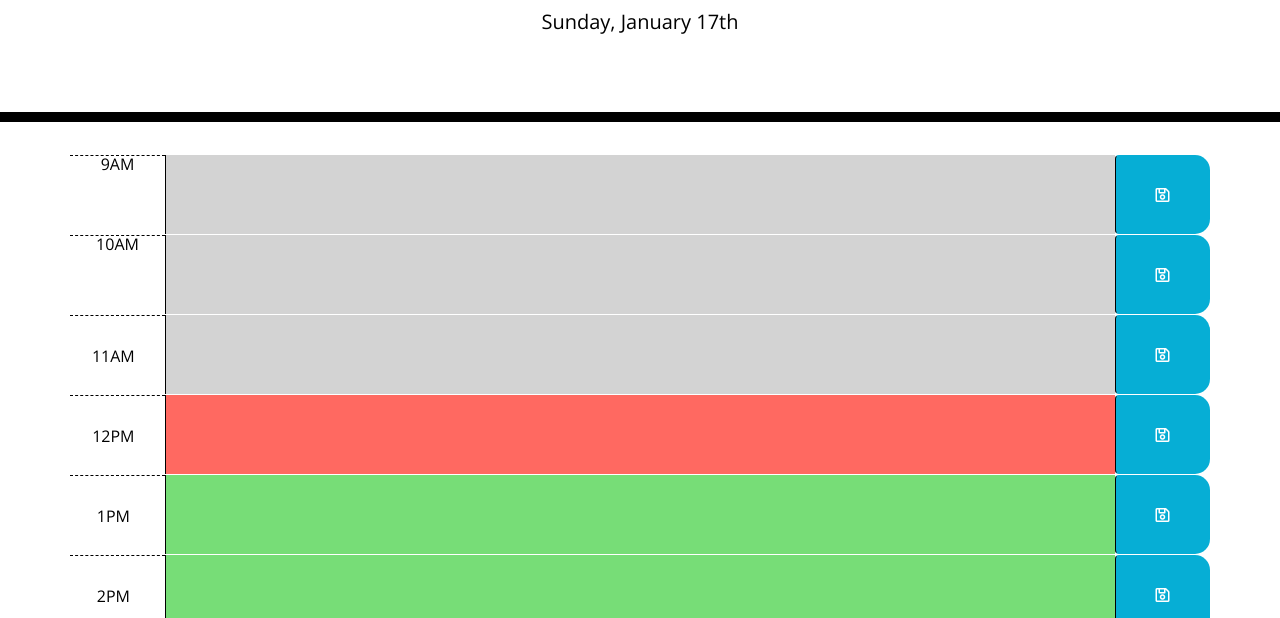
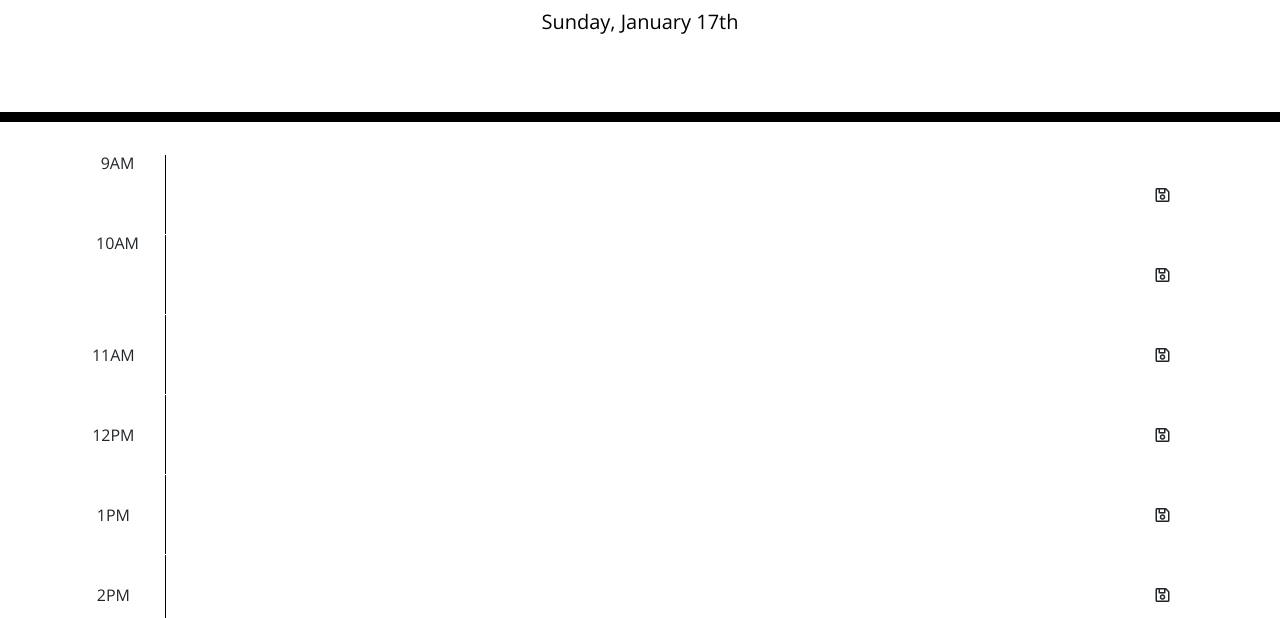
Before and after one commit to SamMichBrown/Workday-Scheduler, a plain HTML site: page index.html in a window 1280 px wide. Shown: the part 182-800 px from the top of the page. Drawn offline with nearby package versions, Linux system fonts and the light colour scheme.

Commit message:
style css changes

```diff
--- a/style.css
+++ b/style.css
@@ -35,37 +35,3 @@ body {
     height: 80px;
     border-top: 1px solid rgb(255, 255, 255);;
   }
-
-  .hour {
-    background-color: #ffffff;
-    color: #000000;
-    border-top: 1px dashed #000000;
-  }
-
-  .past {
-    background-color: #d3d3d3;
-    color: rgb(0, 0, 0);
-  }
-
-  .present {
-    background-color: #ff6961;
-    color: rgb(0, 0, 0);
-  }
-
-  .future {
-    background-color: #77dd77;
-    color: rgb(0, 0, 0);
-  }
-
-  .saveBtn {
-    border-left: 1px solid black;
-    border-top-right-radius: 15px;
-    border-bottom-right-radius: 15px;
-    background-color: #06AED5;
-    color: white;
-  }
-
-  .saveBtn i:hover {
-    font-size: 20px;
-    transition: all .3s ease-in-out;
-  }
```
